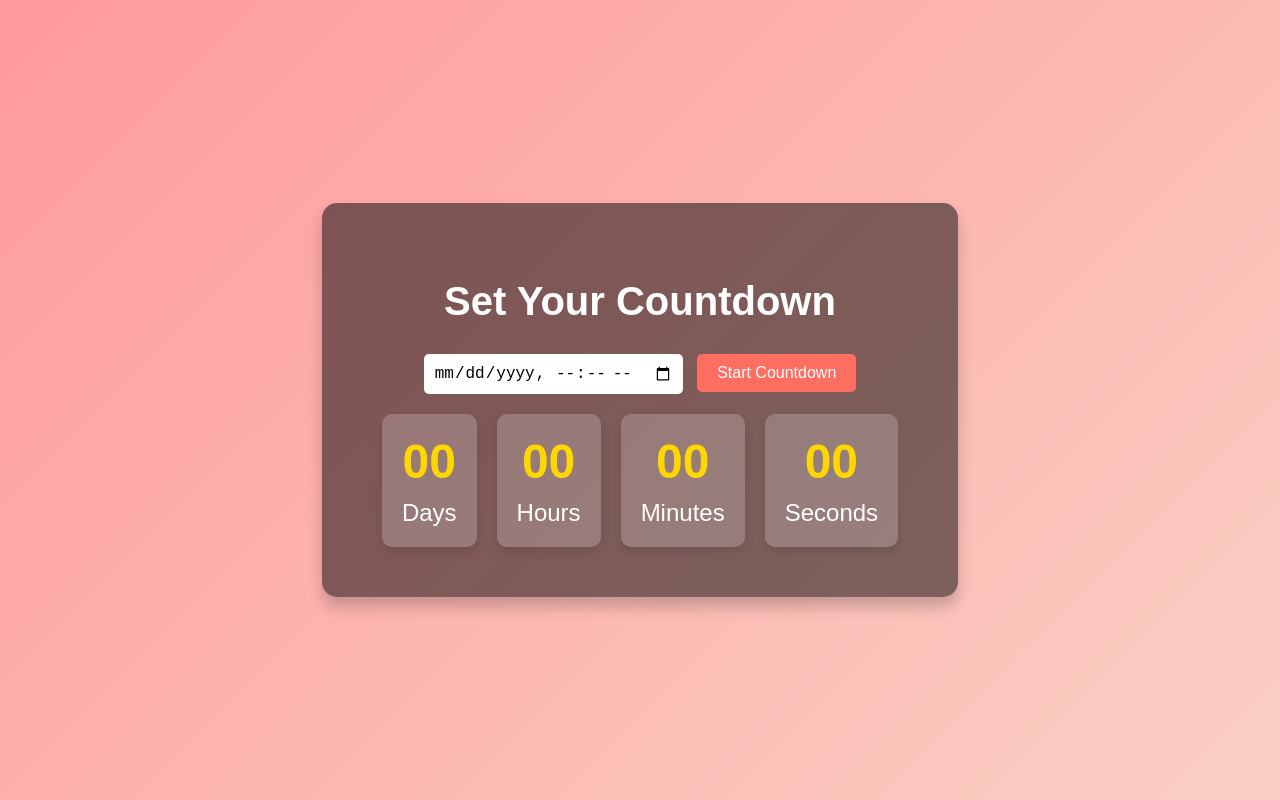
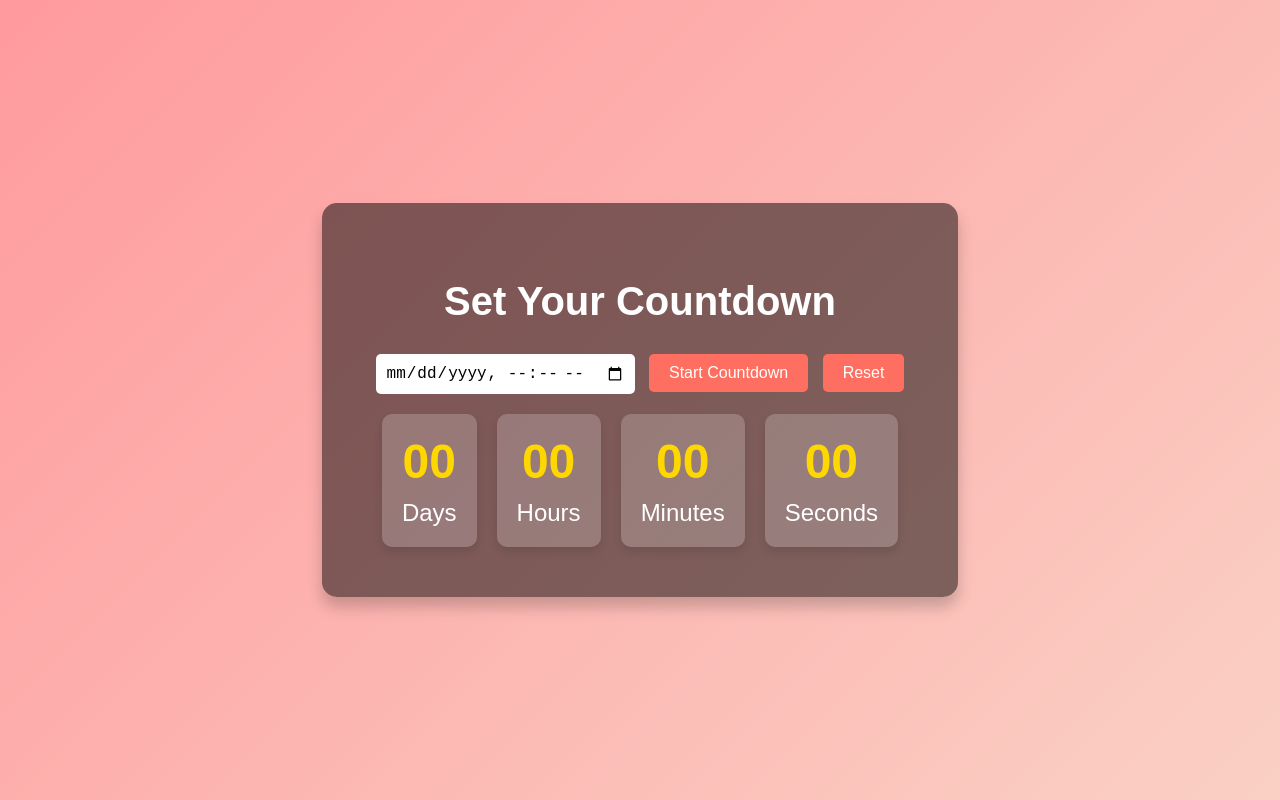
Before and after one commit to Xerinzxx/countdown-timer, a plain HTML site: page docs/index.html in a window 1280 px wide. Drawn offline with Linux system fonts and the light colour scheme.

Commit message:
Update index.html

```diff
--- a/docs/index.html
+++ b/docs/index.html
@@ -12,6 +12,7 @@
         <div class="input-container">
             <input type="datetime-local" id="datetime-picker">
             <button onclick="startCountdown()">Start Countdown</button>
+            <button onclick="resetCountdown()">Reset</button>
         </div>
         <div id="countdown" class="hidden">
             <div><span id="days">00</span>Days</div>
```
